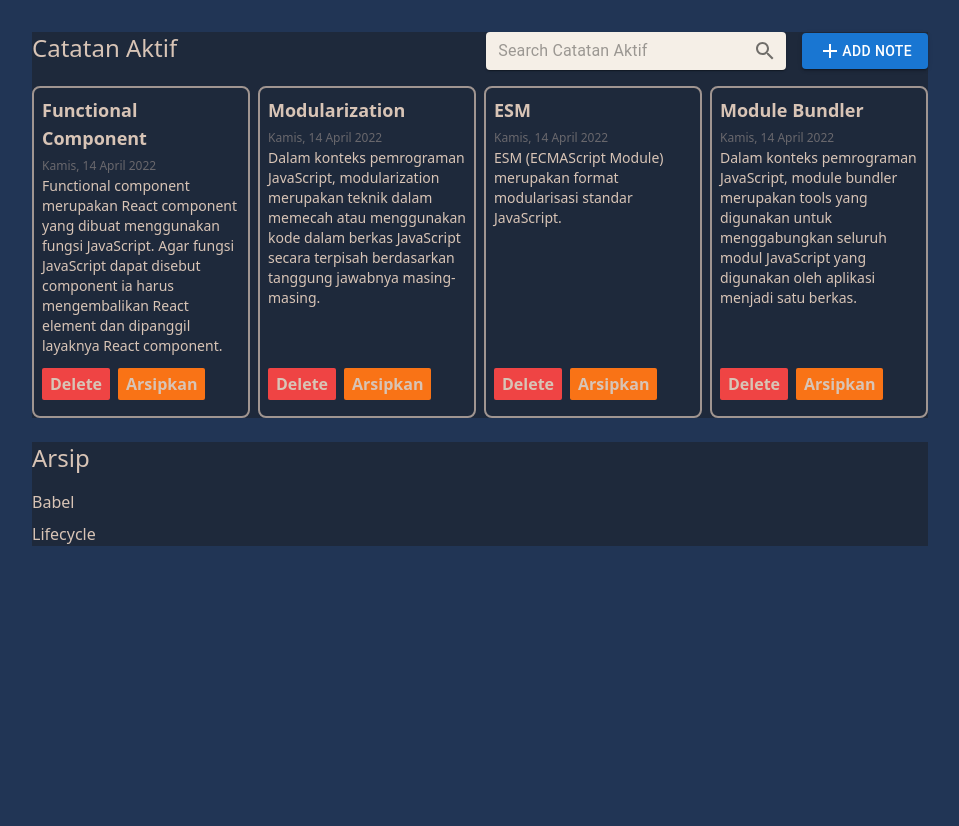
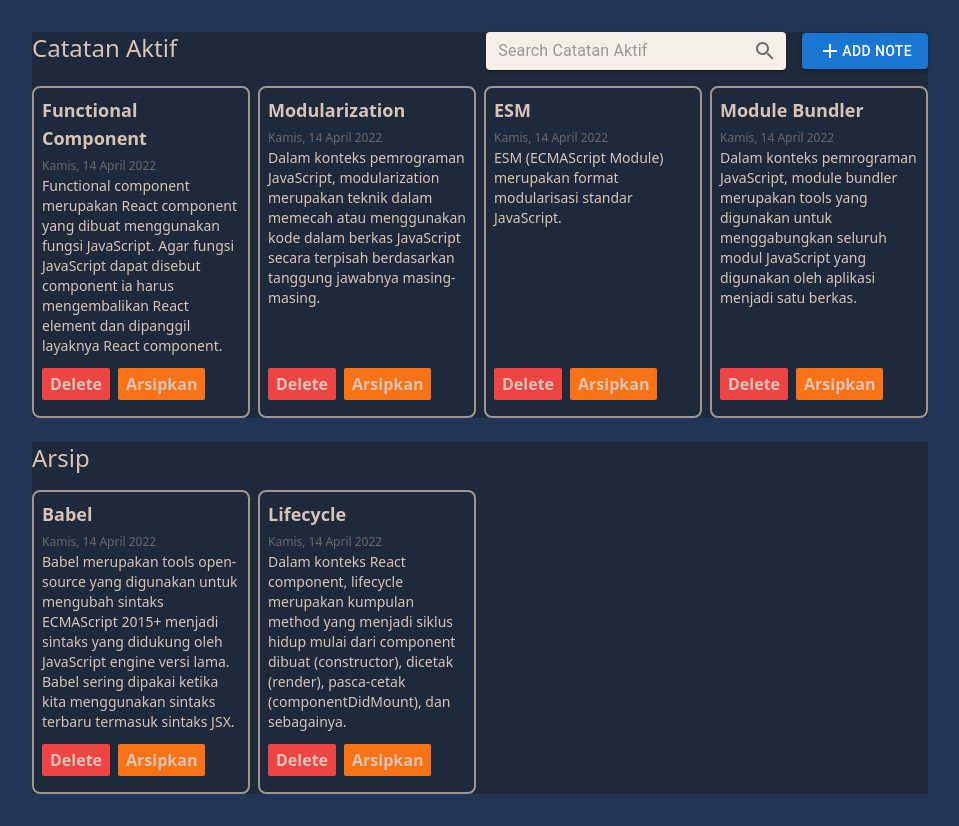
Before and after one commit to malllvinnn/personal-notes, a React (Vite) app: page / in a window 1280 px wide. Shown: the whole page, without its empty margins (160-1119 px from the left). Before the commit the page ends 800 px from the top, so only its background shows below. Built offline with nearby package versions, Linux system fonts and the light colour scheme.

Commit message:
Display data where archived is true

```diff
--- a/src/App.jsx
+++ b/src/App.jsx
@@ -62,7 +62,11 @@ function App() {
         addNote={onAddNoteHandler}
         onSearchNote={onSearchNoteHandler}
       />
-      <ArchivedNotes initialData={archivedInitData} />
+      <ArchivedNotes
+        initialData={archivedInitData}
+        formaterDate={showFormattedDate}
+        onDelete={onDeleteHandler}
+      />
     </div>
   );
 }
--- a/src/components/ArchivedNotes.jsx
+++ b/src/components/ArchivedNotes.jsx
@@ -1,14 +1,20 @@
 import React from "react";
 import LayoutsContent from "../layouts/LayoutsContent";
+import NoteCard from "./NoteCard";
 
-const ArchivedNotes = ({ initialData }) => {
+const ArchivedNotes = ({ initialData, formaterDate, onDelete }) => {
   console.log(initialData);
   return (
-    <LayoutsContent titleContent={"Arsip"}>
+    <LayoutsContent titleContent={"Arsip"} initialData={initialData}>
       {initialData.map((data) => (
-        <div key={data.id}>
-          <h1>{data.title}</h1>
-        </div>
+        <NoteCard
+          key={data.id}
+          title={data.title}
+          createdAt={formaterDate(data.createdAt)}
+          body={data.body}
+          id={data.id}
+          onDelete={onDelete}
+        />
       ))}
     </LayoutsContent>
   );
```
